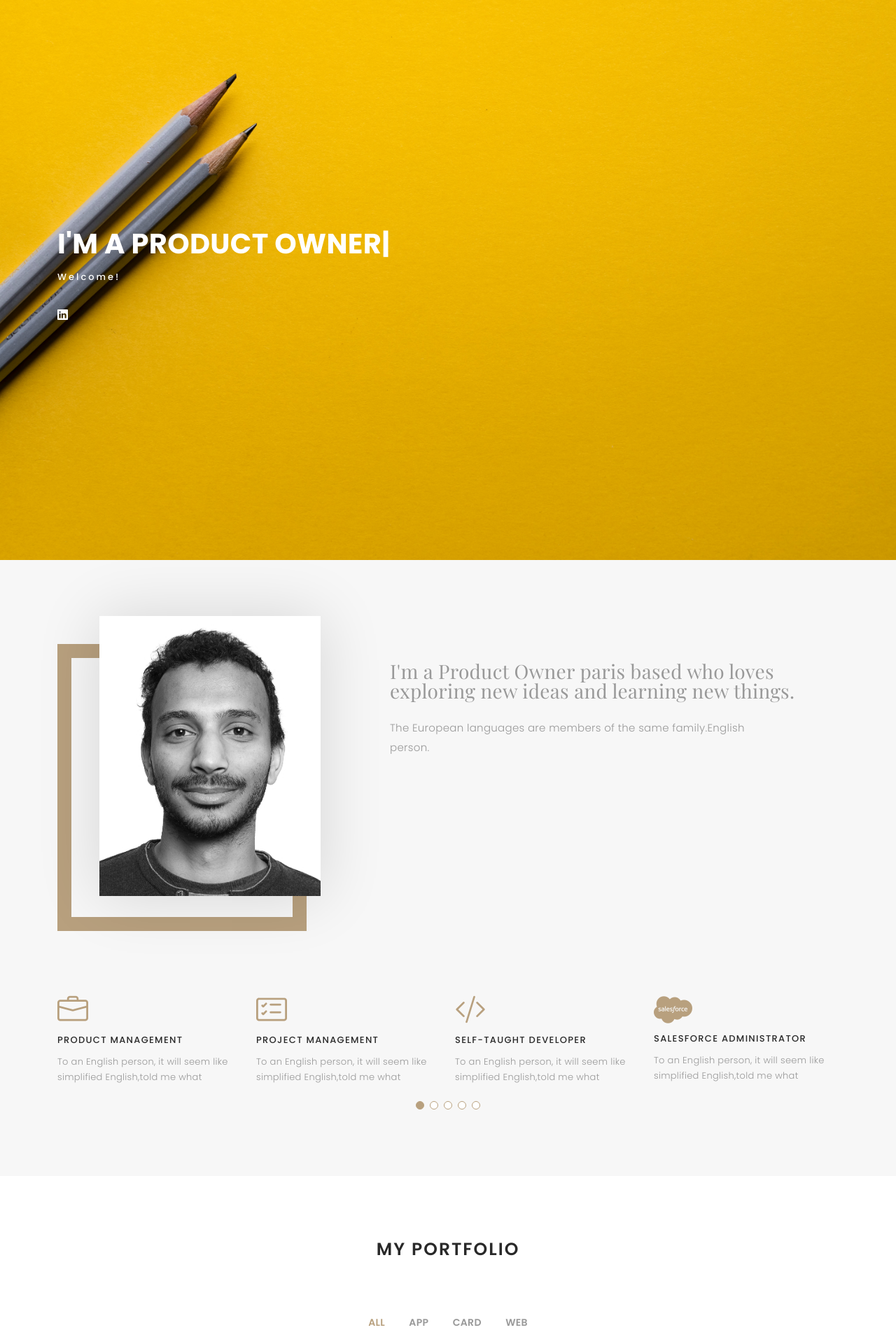
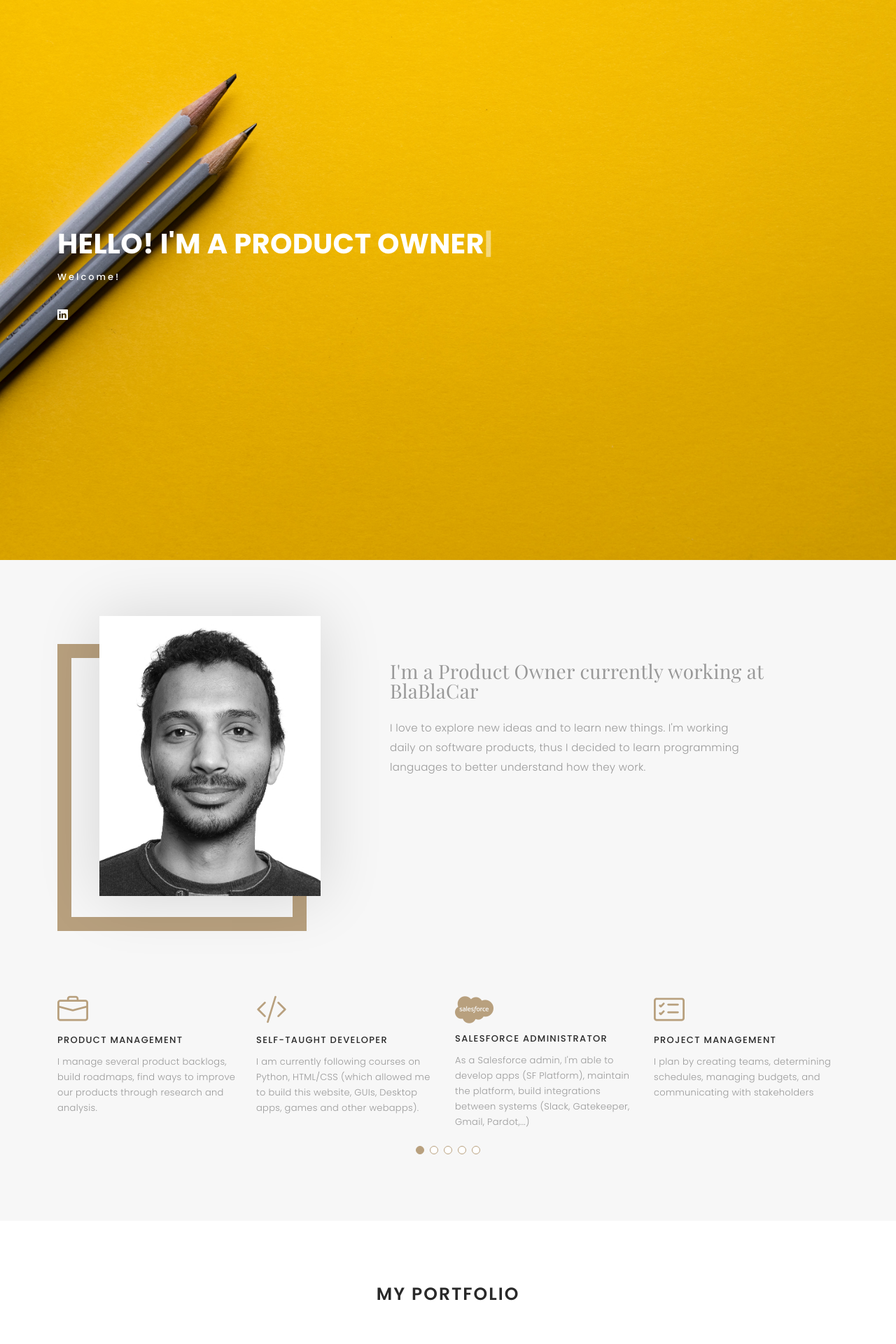
Before and after one commit to Draspag/Portfolio-Website, a Flask app: page / in a window 1280 px wide. Shown: the top 1920 px of the page at 70% size. Run offline with Flask 2, Linux system fonts and the light colour scheme; some libraries are stand-ins or nearby versions; some web fonts are replaced.

Commit message:
More content

```diff
--- a/templates/header.html
+++ b/templates/header.html
@@ -45,14 +45,13 @@
 
 <!--      <a href="index.html" class="logo"><img src="static/img/logo.png" alt="" class="img-fluid"></a>-->
       <!-- Uncomment below if you prefer to use an text logo -->
-       <h1 class="logo"><a href="index.html">Gaspard Bezza</a></h1>
+       <h1 class="logo"><a href="{{ url_for('home') }}">Gaspard Bezza</a></h1>
 
       <nav id="navbar" class="navbar">
         <ul>
           <li><a class="nav-link scrollto active" href="#hero">Home</a></li>
           <li><a class="nav-link scrollto" href="#about">About</a></li>
           <li><a class="nav-link  scrollto" href="#portfolio">Portfolio</a></li>
-          <li><a class="nav-link  scrollto" href="#journal">Blog</a></li>
           <li><a class="nav-link scrollto" href="#contact">Contact</a></li>
         </ul>
         <i class="bi bi-list mobile-nav-toggle"></i>
--- a/templates/index.html
+++ b/templates/index.html
@@ -5,7 +5,7 @@
 
     <div class="container">
       <div class="hero-content">
-        <h1>I'm <span class="typed" data-typed-items="Gaspard Bezza, a Product Owner, Developer, Board Game Lover"></span></h1>
+        <h1>Hello! I'm <span class="typed" data-typed-items="Gaspard, a Product Owner, Developer, a Board Game Lover"></span></h1>
         {% if submitted %}
           <p>Thank you for contacting me! I'll get back to you soon</p>
         {% else %}
@@ -36,8 +36,8 @@
           <div class="col-lg-7">
             <div class="about-descr">
 
-              <p class="p-heading">I'm a Product Owner paris based who loves exploring new ideas and learning new things. </p>
-              <p class="separator">The European languages are members of the same family.English person.</p>
+              <p class="p-heading">I'm a Product Owner currently working at BlaBlaCar  </p>
+              <p class="separator">I love to explore new ideas and to learn new things. I'm working daily on software products, thus I decided to learn programming languages to better understand how they work. </p>
 
             </div>
 
@@ -57,7 +57,24 @@
               <div class="services-block">
                 <i class="bi bi-briefcase"></i>
                 <span>Product Management</span>
-                <p class="separator">To an English person, it will seem like simplified English,told me what </p>
+                <p class="separator">I manage several product backlogs, build roadmaps, find ways to improve our products through research and analysis.  </p>
+              </div>
+            </div><!-- End testimonial item -->
+
+
+            <div class="swiper-slide">
+              <div class="services-block">
+                <i class="bi bi-code-slash"></i>
+                <span>Self-taught Developer</span>
+                <p class="separator">I am currently following courses on Python, HTML/CSS (which allowed me to build this website, GUIs, Desktop apps, games and other webapps). </p>
+              </div>
+            </div><!-- End testimonial item -->
+
+            <div class="swiper-slide">
+              <div class="services-block">
+                <i class="fa-brands fa-salesforce"></i>
+                <span>Salesforce administrator</span>
+                <p class="separator">As a Salesforce admin, I'm able to develop apps (SF Platform), maintain the platform, build integrations between systems (Slack, Gatekeeper, Gmail, Pardot,...) </p>
               </div>
             </div><!-- End testimonial item -->
 
@@ -65,30 +82,14 @@
               <div class="services-block">
                 <i class="bi bi-card-checklist"></i>
                 <span>Project Management</span>
-                <p class="separator">To an English person, it will seem like simplified English,told me what </p>
-              </div>
-            </div><!-- End testimonial item -->
-
-            <div class="swiper-slide">
-              <div class="services-block">
-                <i class="bi bi-code-slash"></i>
-                <span>Self-taught Developer</span>
-                <p class="separator">To an English person, it will seem like simplified English,told me what </p>
-              </div>
-            </div><!-- End testimonial item -->
-
-            <div class="swiper-slide">
-              <div class="services-block">
-                <i class="fa-brands fa-salesforce"></i>
-                <span>Salesforce administrator</span>
-                <p class="separator">To an English person, it will seem like simplified English,told me what </p>
+                <p class="separator">I plan by creating teams, determining schedules, managing budgets, and communicating with stakeholders</p>
               </div>
             </div><!-- End testimonial item -->
 
             <div class="swiper-slide">
               <div class="services-block">
                 <i class="bi bi-patch-check"></i>
-                <span>SPOAC Certified</span>
+                <span>SPOAC Certification</span>
                 <p class="separator">Scrum framework as a Product Owner certification (Agile method) </p>
               </div>
             </div><!-- End testimonial item -->
@@ -117,9 +118,9 @@
           <div class="col-lg-12 d-flex justify-content-center">
             <ul id="portfolio-flters">
               <li data-filter="*" class="filter-active">All</li>
-              <li data-filter=".filter-app">App</li>
-              <li data-filter=".filter-card">Card</li>
-              <li data-filter=".filter-web">Web</li>
+              <li data-filter=".filter-app">Web apps</li>
+              <li data-filter=".filter-card">Command line</li>
+              <li data-filter=".filter-web">Data</li>
             </ul>
           </div>
         </div>
```
Also changed, not shown: 1 other file.
